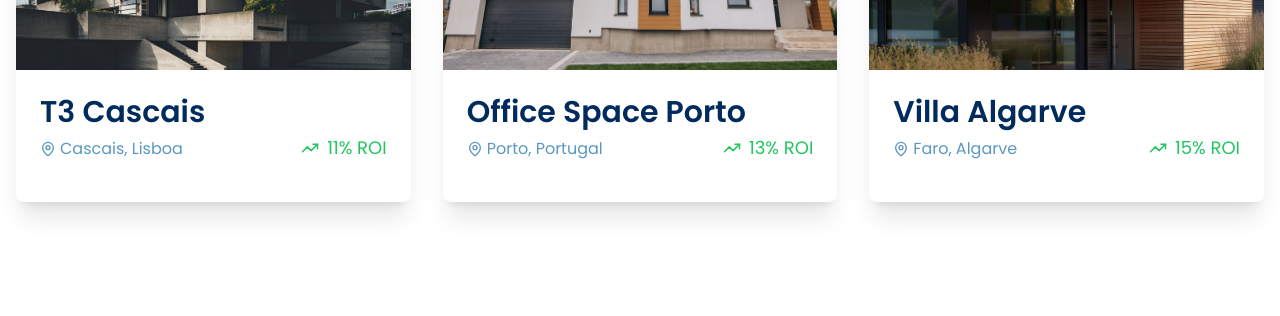
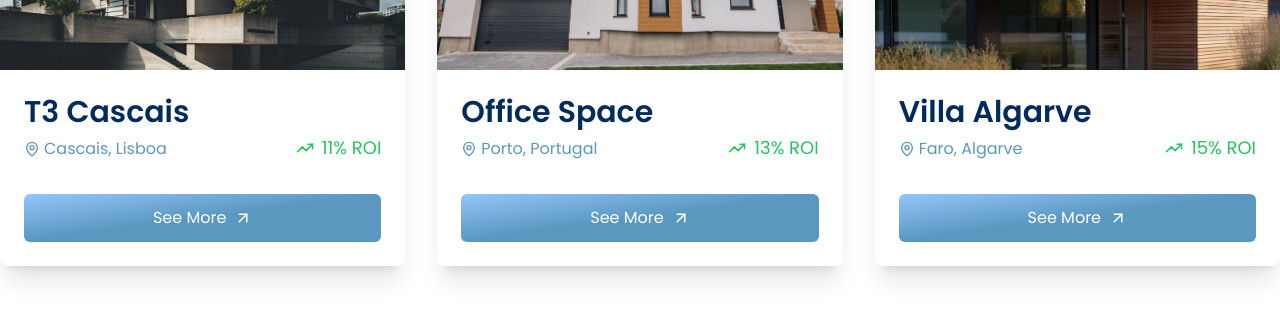
Before and after one commit to FundingUp/FundingUp, a Next.js app: page / in a window 1280 px wide. Shown: the part 1222-1538 px from the top of the page. Built offline with nearby package versions, Linux system fonts and the light colour scheme.

Commit message:
remove card expand

```diff
--- a/package.json
+++ b/package.json
@@ -9,6 +9,7 @@
     "lint": "next lint"
   },
   "dependencies": {
+    "flowbite-react": "^0.10.2",
     "framer-motion": "^11.11.9",
     "fs": "^0.0.1-security",
     "next": "14.2.15",
--- a/src/components/home/MainFundings.tsx
+++ b/src/components/home/MainFundings.tsx
@@ -17,7 +17,7 @@ export default function MainFundings() {
             return: 11
         },
         {
-            title: "Office Space Porto",
+            title: "Office Space",
             image: "/images/building2.jpg",
             price: 380000,
             deadline: 21,
@@ -39,7 +39,7 @@ export default function MainFundings() {
     ];
 
     return (
-        <section id="section1" className="container mx-auto px-4 py-16">
+        <section id="section1" className="container mx-auto py-16">
             <h1 className="bg-gradient-to-t from-slate-500 via-primary to-primary bg-clip-text text-center text-5xl font-semibold text-transparent md:text-6xl">
                 Make Your Investments
             </h1>
@@ -51,6 +51,7 @@ export default function MainFundings() {
             <div className="grid gap-8 md:grid-cols-2 lg:grid-cols-3">
                 {investments.map((item, index) => (
                     <InvestCard
+                        key={index}
                         title={item.title}
                         image={item.image}
                         deadline={item.deadline}
--- a/src/components/ui/InvestCard.tsx
+++ b/src/components/ui/InvestCard.tsx
@@ -1,8 +1,7 @@
 "use client"
 
-import { useState } from 'react';
 import Image from 'next/image';
-import { LuArrowUpRight, LuTrendingDown, LuTrendingUp, LuHome, LuBuilding, LuMapPin, LuCalendar, LuWallet } from 'react-icons/lu';
+import { LuArrowUpRight, LuTrendingUp, LuHome, LuBuilding, LuMapPin } from 'react-icons/lu';
 
 type Types = 'Comercial' | 'Residencial'
 
@@ -18,8 +17,6 @@ interface Props {
 }
 
 export default function InvestCard(props: Props) {
-    const [isExpanded, setIsExpanded] = useState(false);
-
     return (
         <div className="group relative rounded-lg bg-white transition-all duration-300 hover:-translate-y-1 shadow-xl">
             {/* Image Container with Zoom Effect */}
@@ -29,10 +26,10 @@ export default function InvestCard(props: Props) {
                     alt={props.title}
                     width={800}
                     height={600}
-                    className={`h-full w-full transform object-cover rounded-t-md transition-all duration-500 ${isExpanded ? 'scale-110' : 'group-hover:scale-105'}`}
+                    className="h-full w-full transform object-cover rounded-t-md transition-all duration-500 group-hover:scale-105"
                 />
+            </div>
 
-            </div>
             {/* Stylized Tag/Flag */}
             <div className="absolute -left-2 top-4 z-10">
                 <div className="relative">
@@ -46,15 +43,16 @@ export default function InvestCard(props: Props) {
             </div>
 
             {/* Content Section */}
-            <div className="p-6">
+            <div className="p-6 flex flex-col">
+                <div className="flex-grow">
                     <h2 className="mb-1 text-3xl font-semibold text-text group-hover:text-primary">
                         {props.title}
                     </h2>
 
                     <div className="mb-4 flex items-baseline justify-between">
                         <div className='flex gap-1 items-center'>
-                        <LuMapPin className='text-primary'/>
-                        <p className="text-primary ">
+                            <LuMapPin className='text-primary' />
+                            <p className="text-primary">
                                 {props.location}
                             </p>
                         </div>
@@ -63,9 +61,13 @@ export default function InvestCard(props: Props) {
                             <span>{props.return}% ROI</span>
                         </div>
                     </div>
+                </div>
 
-
-
+                {/* See More Button */}
+                <button className="group/button w-full bg-gradient-to-br from-blue-300 via-primary to-primary text-white py-3 rounded-md hover:bg-primary/90 transition-colors duration-300 mt-4 flex items-center justify-center gap-2">
+                    See More
+                    <LuArrowUpRight className="text-lg group-hover/button:translate-x-1 duration-300" />
+                </button>
             </div>
         </div>
     );
```
Also changed, not shown: 1 other file (tests, documents, lock files or other folders). Lines whose indentation alone changed are shown as unchanged.
